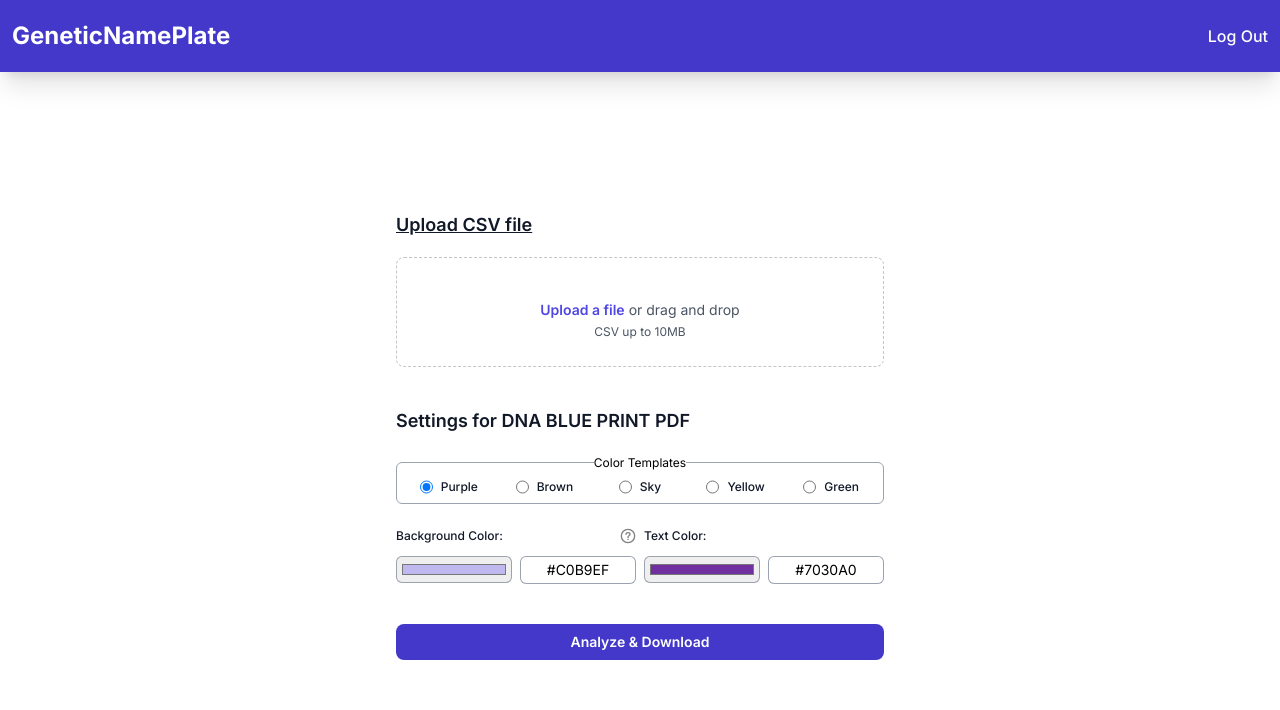
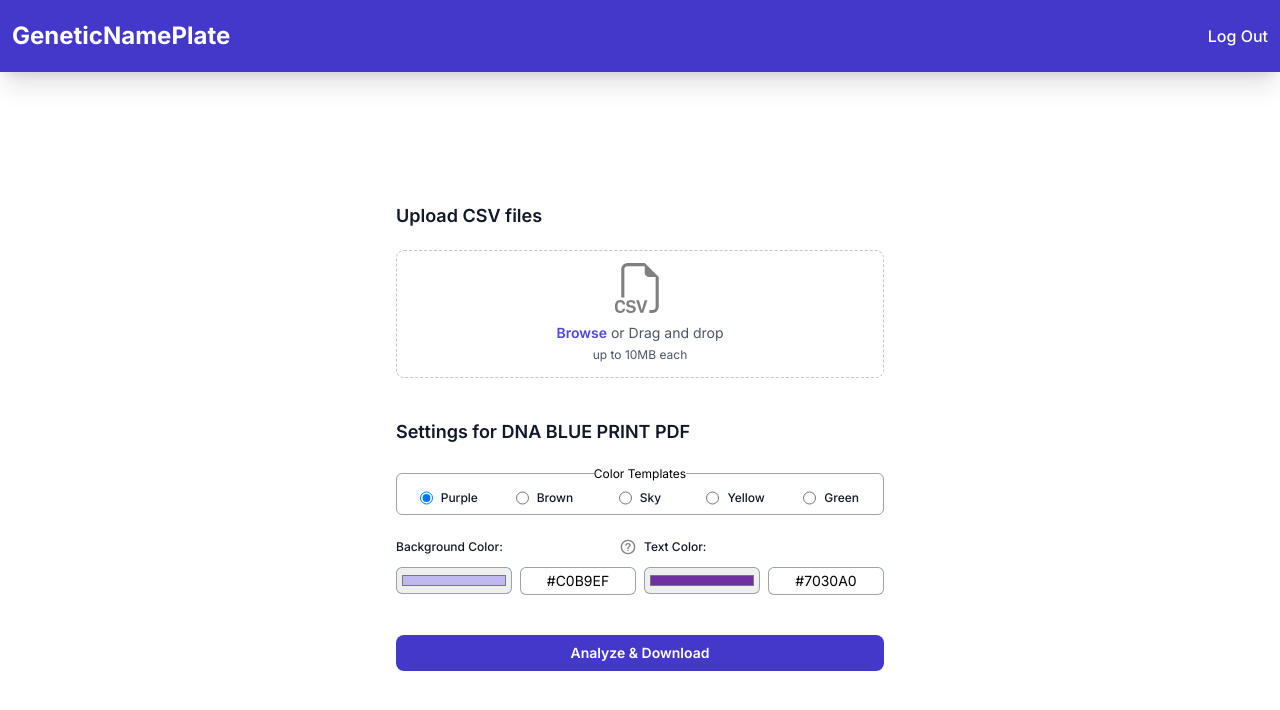
Before and after one commit to futbolerowish/test, a Next.js app: page /dashboard in a window 1280 px wide. Shown: the top 710 px of the page. Built offline with nearby package versions, Linux system fonts and the light colour scheme; sample sign-in values are in the browser's storage.

Commit message:
refactor : formatting pages

```diff
--- a/src/app/(auth)/page.tsx
+++ b/src/app/(auth)/page.tsx
@@ -1,15 +1,15 @@
-import Link from "next/link"
-import LoginForm from "./_component/LoginForm"
+import Link from "next/link";
+import LoginForm from "./_component/LoginForm";
 
 export default function Login() {
     return (
-        <>
+        <div className="flex w-full max-w-lg flex-col justify-center rounded-xl bg-white px-4 py-10 shadow-lg">
             <div className="mx-auto">
-                <h2 className="text-2xl font-bold tracking-tight">
-
+                <h2 className="text-xl xs:text-2xl font-bold tracking-tight">
                     Sign in to your account
                 </h2>
             </div>
+
             <div className="mx-auto mt-10 w-full max-w-sm">
                 <LoginForm />
             </div>
@@ -25,6 +25,6 @@ export default function Login() {
                     </Link>
                 </div>
             </div>
-        </>
+        </div>
     )
 }
--- a/src/app/(auth)/register/page.tsx
+++ b/src/app/(auth)/register/page.tsx
@@ -4,17 +4,20 @@ import RegisterForm from './_component/RegisterForm';
 
 export default function Register() {
     return (
-        <>
+        <div className="flex w-full max-w-lg flex-col justify-center rounded-xl bg-white px-4 py-10 shadow-lg">
             <div className="mx-auto">
-            <h2 className="text-2xl font-bold tracking-tight">
-                Create a new Account
-            </h2>
+                <h2 className="text-xl xs:text-2xl font-bold tracking-tight">
+                    Create a new Account
+                </h2>
             </div>
-            <div className="mx-auto mt-10 w-full max-w-sm">
+
+            <div className="mx-auto mt-2 xs:mt-10 w-full max-w-sm">
                 <RegisterForm />
             </div>
+
             <div className="mx-auto mt-2 flex gap-2">
                 <p className="text-sm font-medium leading-6">Already have an account?</p>
+
                 <div>
                     <Link
                     href="/"
@@ -24,6 +27,6 @@ export default function Register() {
                     </Link>
                 </div>
             </div>
-        </>
+        </div>
     )
-}
+};
--- a/src/app/dashboard/page.tsx
+++ b/src/app/dashboard/page.tsx
@@ -1,6 +1,7 @@
 import DashboardForm from "./_component/DashboardForm";
+
 export default function Dashboard() {
     return (
         <DashboardForm />
     )
-}
+};
--- a/src/components/Loading.tsx
+++ b/src/components/Loading.tsx
@@ -2,4 +2,4 @@ export default function Loading() {
     return (
         <div className="border-gray-300 h-20 w-20 animate-spin rounded-full border-8 border-t-indigo-700" />
     )
-}
+};
--- a/src/components/UploadCSV.tsx
+++ b/src/components/UploadCSV.tsx
@@ -1,52 +1,58 @@
 "use client"
 
-import { useState } from "react"
-import uploadCSVFile from "@/app/api/upload-api";
+import { useState } from "react";
 import { message } from "antd";
-import UPLOAD from "../assets/upload.json"
+import { BsFiletypeCsv } from "react-icons/bs";
+import uploadCSVFile from "@/api/upload-api";
+import UPLOAD from "../assets/upload.json";
 export default function UploadCSV() {
+    const [uploadedName, setUploadedName] = useState([]);
 
-    const [uploadedName, setUploadedName] = useState([]);
     const handleUpload = async (e:any) => {
         var fileExt = e.target.value;
+
         fileExt = fileExt.substring(fileExt.lastIndexOf('.'));
 
         if (fileExt !== UPLOAD.fileExtension) {
-            message.warning(`Invalid file selected, valid files is of ${UPLOAD.fileExtension} types.`)
+            message.warning(`Invalid file selected, valid files is of ${UPLOAD.fileExtension} types.`);
         } else {
             const names:any = [];
-            const files:any = [];
 
             for(const file of e.target.files) {
                 if(file.size > UPLOAD.maxFileSize) {
-                    message.warning(`The size of ${file.name} is too large, the size must be less then 10MB`)
+                    message.warning(`The size of ${file.name} is larger than 10MB.`)
                 } else {
-                    names.push(file.name)
-                    files.push(file);
-                }
+                    const response = await uploadCSVFile(file);
+
+                    if(response.status === 200) names.push(file.name);
+                };
             };
+
             setUploadedName(names);
-
-            await uploadCSVFile(files);
         };
-
     };
     return (
-        <div className="w-full">
-            <p className="block text-lg underline font-semibold leading-6 text-gray-900">Upload CSV file</p>
-            <div className="mt-5 flex justify-center rounded-lg border border-dashed border-gray-900/25 px-6 py-6">
-                <div className="text-center">
-                    <div className="mt-4 flex text-sm leading-6 text-gray-600 justify-center">
-                        <label className="relative cursor-pointer rounded-md bg-white font-semibold text-indigo-600 focus-within:outline-none focus-within:ring-2 focus-within:ring-indigo-600 focus-within:ring-offset-2 hover:text-indigo-500">
-                        <span>Upload a file</span>
-                        <input id="file-upload" name="file-upload" type="file" className="sr-only" required onChange={handleUpload} multiple accept=".csv"/>
+        <div className="w-full h-full">
+            <p className="block text-base xs:text-lg font-semibold leading-6 text-gray-900">Upload CSV files</p>
+
+            <div className="mt-2 xs:mt-5 flex flex-col gap-2 items-center justify-center rounded-lg border border-dashed border-gray-900/25 py-3">
+                <BsFiletypeCsv size={50} color="gray" className="hidden xs:block"/>
+
+                <div className="text-center ">
+                    <div className="flex text-sm items-center leading-6 text-gray-600 justify-center">
+                        <label className="relative cursor-pointer rounded-md bg-white font-semibold text-indigo-600 focus-within:outline-none focus-within:ring-2 focus-within:ring-indigo-600 focus-within:ring-offset-2 hover:text-indigo-500 outline-none">
+                            <BsFiletypeCsv size={50} color="gray" className="block xs:hidden"/>
+                            <span className="hidden xs:block">Browse</span>
+                            <input id="file-upload" name="file-upload" type="file" className="sr-only hidden xs:block" required onChange={handleUpload} multiple accept=".csv"/>
                         </label>
-                        <p className="pl-1">or drag and drop</p>
+                        <p className="pl-1 text-xs xs:text-sm hidden xs:block">or Drag and drop</p>
                     </div>
-                    <p className="text-xs leading-5 text-gray-600">CSV up to 10MB</p>
+
+                    <p className="text-xs leading-5 text-gray-600 hidden xs:block">up to 10MB each</p>
+
                     {uploadedName.map((item, index) => {
                         return (
-                            <p key={index} className="text-xs">{index + 1}. {item}</p>
+                            <p key={index} className="text-xs mt-1">{index + 1}. {item}</p>
                         )
                     })}
                 </div>
--- a/src/utils/getTokenValid.tsx
+++ b/src/utils/getTokenValid.tsx
@@ -5,16 +5,16 @@ export const getTokenValid = (token:any) => {
     const jwtExpireTimestamp = JSON.parse(atob(token.split(".")[1])).exp;
 
     //In this case, since the exp value is in seconds format, we need to convert it to milliseconds format in the next step.
+    const jwtExpireDateTime = new Date(jwtExpireTimestamp * 1000);
 
-    const jwtExpireDateTime = new Date(jwtExpireTimestamp * 1000);
     //Now we have expiration date of the token
-
     if (jwtExpireDateTime < new Date()) {
         console.log("API token expired");
+
         localStorage.removeItem('token');
 
         return false;
-    }
+    };
 
     return true;
 };
```
